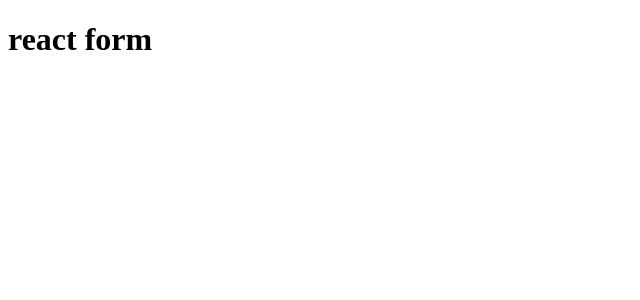
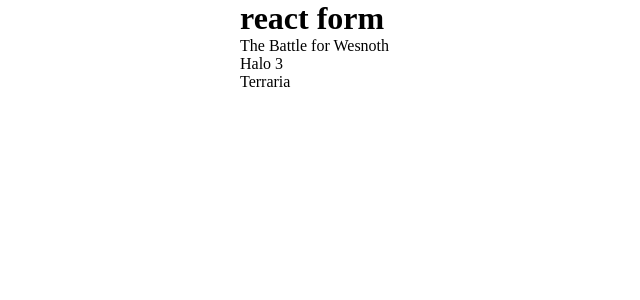
Before and after one commit to danielemurgioni/react-form, a React (Vite) app: page / in a window 1280 px wide. Shown: the top 300 px of the page, without its empty margins (0-640 px from the left). Built offline with nearby package versions, Linux system fonts and the light colour scheme.

Commit message:
[UPD] render the array into a list

```diff
--- a/src/App.jsx
+++ b/src/App.jsx
@@ -4,8 +4,27 @@
   { id: 3, title: "Terraria" },
 ]
 
+
 function App() {
-  return <h1>react form</h1>
+  return (
+    <>
+      <div className="container">
+        <header>
+          <h1>react form</h1>
+        </header>
+        <main>
+          <div className="list-container">
+            <ul>
+              {games.map((item) => (
+                <li key={item.id}>{item.title}</li>
+              ))}
+            </ul>
+          </div>
+        </main>
+      </div>
+    </>
+
+  )
 }
 
 export default App
--- a/src/index.css
+++ b/src/index.css
@@ -0,0 +1,14 @@
+* {
+  padding: 0;
+  margin: 0;
+  box-sizing: border-box;
+}
+
+.container {
+  width: 800px;
+  margin: 0 auto;
+}
+
+li {
+  list-style-type: none;
+}
```
